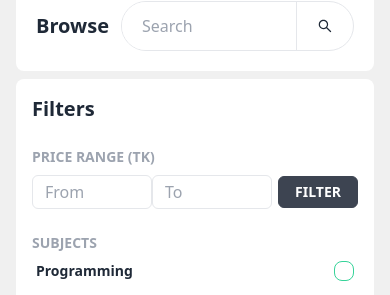
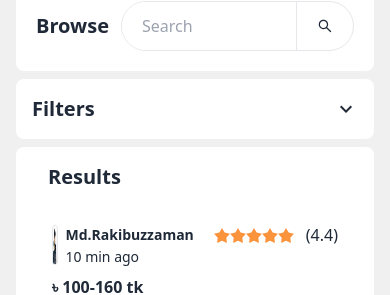
Before and after one commit to sun01822/frontend-learning-app, a Next.js app: page /feed in a window 390 px wide. Shown: the part 99-394 px from the top of the page. Built offline with nearby package versions, Linux system fonts and the light colour scheme.

Commit message:
Filter Changes

```diff
--- a/components/feed/Filter.jsx
+++ b/components/feed/Filter.jsx
@@ -1,22 +1,32 @@
-import React from "react";
+import {useState} from "react";
+import {MdOutlineExpandLess,MdOutlineExpandMore} from "react-icons/md";
 
 const Filter = () => {
+  const [isExpend, setIsExpend] = useState(false);
+
   return (
     <div className="bg-white rounded-lg p-4 sticky top-2 overflow-y-auto">
+      <div className="flex items-center justify-between">
       <h3 className="font-semibold text-xl">Filters</h3>
+      <button className="md:hidden text-2xl" onClick={() => setIsExpend(!isExpend)}>
+        {isExpend ? <MdOutlineExpandLess /> : <MdOutlineExpandMore />}
+      </button>
+      </div>
+      <div className={isExpend ? "block" : "hidden md:block"}>
       <h3 className="font-semibold text-sm uppercase text-gray-400 mt-6">
         Price Range (tk)
       </h3>
       <div className="flex items-center justify-between mt-2 mb-4">
-        <div>
+        <div className="">
           <input
             type="number"
-            className="max-w-[120px] focus:outline-none border py-1 px-3 rounded-md"
+            className="max-w-[100px] focus:outline-none border py-1 px-3 rounded-md"
             placeholder="From"
           />
+          &nbsp;
           <input
             type="number"
-            className="max-w-[120px] focus:outline-none border  py-1 px-3 rounded-md"
+            className="max-w-[100px] focus:outline-none border  py-1 px-3 rounded-md"
             placeholder="To"
           />
         </div>
@@ -82,6 +92,7 @@ const Filter = () => {
             Filter
           </button>
         </div>
+        </div>
       </div>
     </div>
   );
--- a/pages/profile/[username].jsx
+++ b/pages/profile/[username].jsx
@@ -1,8 +1,11 @@
 import Banner from "@/components/profile/Banner";
 import ProblemPosts from "@/components/profile/ProblemPosts";
 import Skills from "@/components/profile/Skills";
+import { useRouter } from "next/router";
 
 const Profile = () => {
+  const routes = useRouter();
+  console.log(routes.query)
   return (
     <div>
       <Banner />
```
